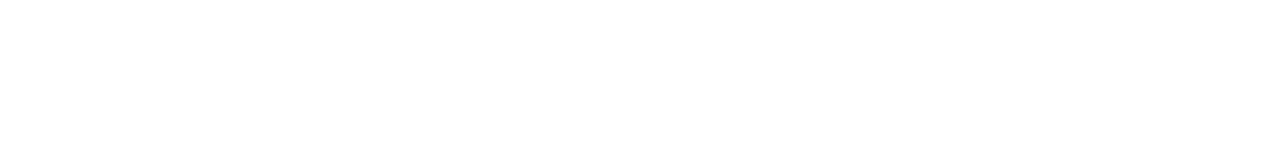
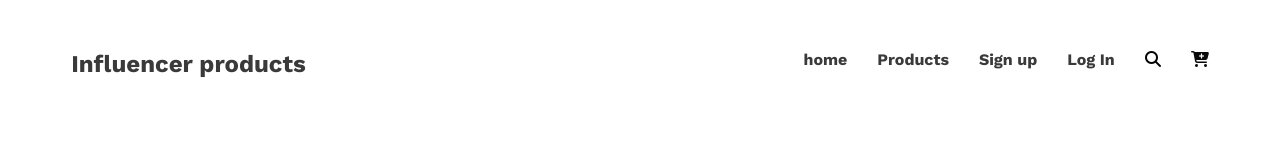
Before and after one commit to Md-Arman01/influencer-practice-projects, a plain HTML site: page index.html in a window 1280 px wide. Drawn offline with nearby package versions, Linux system fonts and the light colour scheme.

Commit message:
addd nav section

```diff
--- a/index.html
+++ b/index.html
@@ -4,9 +4,31 @@
     <meta charset="UTF-8">
     <meta name="viewport" content="width=device-width, initial-scale=1.0">
     <title>influencer practice projects</title>
+    <script src="https://kit.fontawesome.com/8cdef2cb71.js" crossorigin="anonymous"></script>
     <link rel="stylesheet" href="style.css">
 </head>
 <body>
+    <header>
+        <nav>
+            <div class="nav-container">
+                <h1>Influencer products</h1>
+                <div class="list-container">
+                    <li><a class="list-item" href="">home</a></li>
+                    <li><a class="list-item" href="">Products</a></li>
+                    <li><a class="list-item" href="">Sign up</a></li>
+                    <li><a class="list-item" href="">Log In</a></li>
+                    <li><a class="list-item" href=""><i class="fa-solid fa-magnifying-glass fa-beat" style="color: #050505;"></i></a></li>
+                    <li><a class="list-item" href=""><i class="fa-solid fa-cart-plus fa-beat" style="color: #0a0a0a;"></i></a></li>
+                </div>
+            </div>
 
+        </nav>
+    </header>
+    <main>
+
+    </main>
+    <footer>
+
+    </footer>
 </body>
 </html>
--- a/style.css
+++ b/style.css
@@ -0,0 +1,43 @@
+/* extarnal font */
+
+@import url('https://fonts.googleapis.com/css2?family=Work+Sans:wght@400;500;700;800&display=swap');
+
+* {
+    font-family: 'Work Sans', sans-serif;
+    margin-top: 0;
+    padding: 0;
+}
+
+/* header section */
+
+/* nav section */
+
+.nav-container {
+    width: 90%;
+    margin: auto;
+    margin-top: 50px;
+    display: flex;
+    justify-content: space-between;
+}
+
+.nav-container h1 {
+    color: #3A3A3A;
+    font-size: 24px;
+    font-weight: 700;
+}
+
+.list-container {
+    display: flex;
+}
+
+.list-container li {
+    list-style: none;
+}
+
+.list-item {
+    text-decoration: none;
+    margin-left: 30px;
+    color: #3A3A3A;
+    font-size: 16px;
+    font-weight: 600;
+}
```
